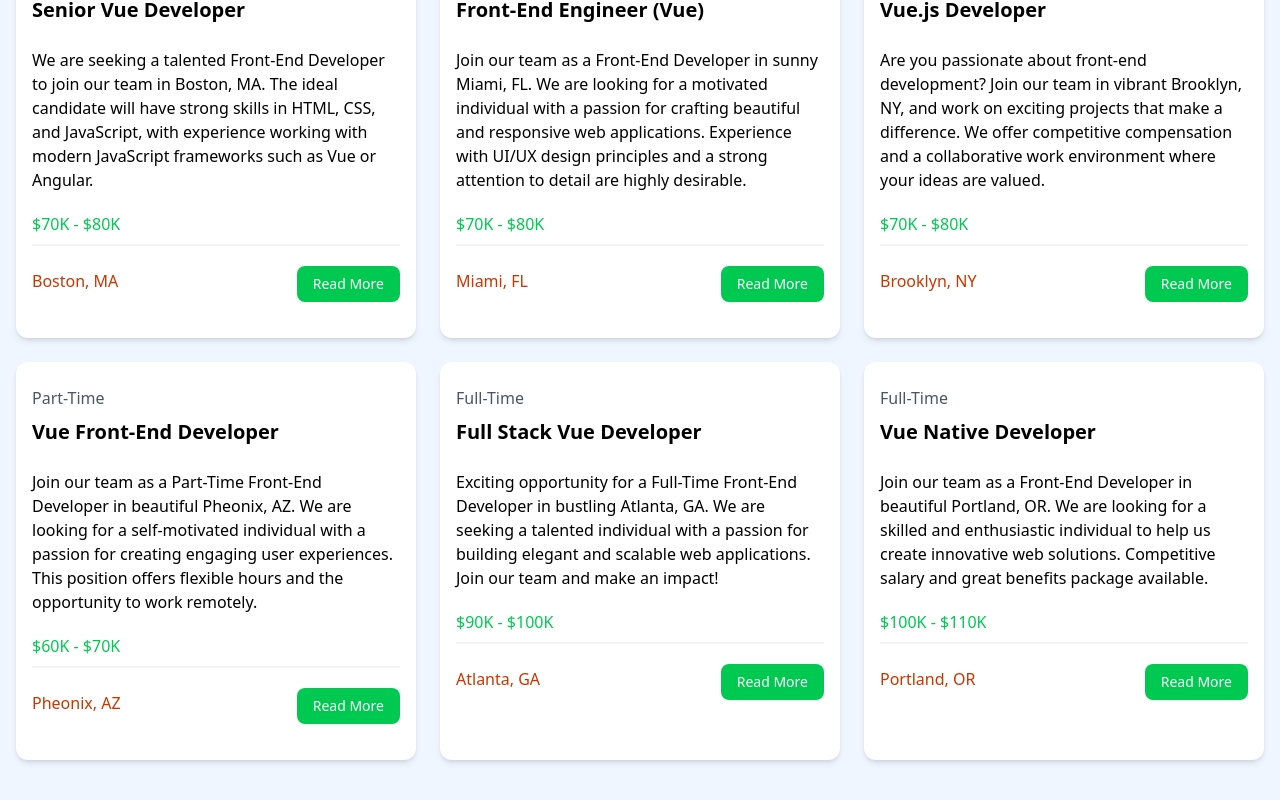
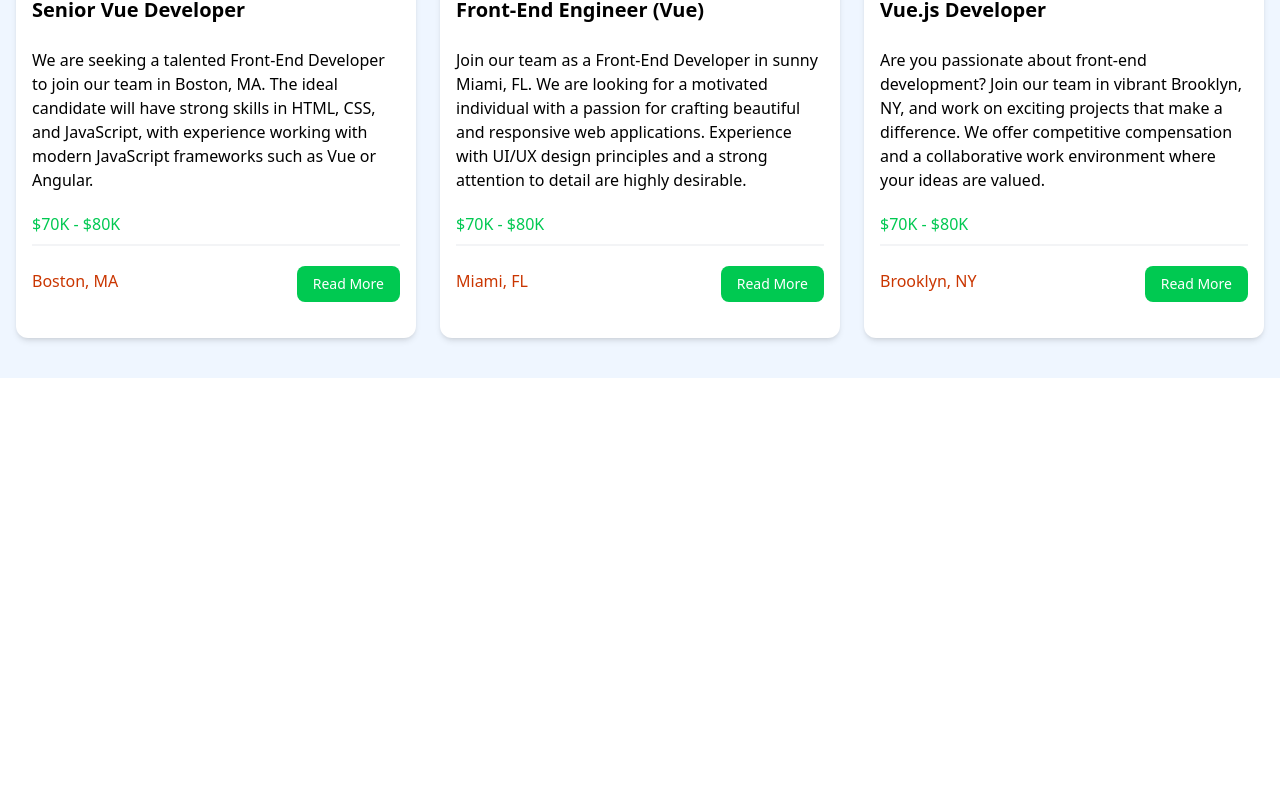
Before and after one commit to ThembaMtshelwane/project2, a Vue app: page / in a window 1280 px wide. Shown: the part 769-1569 px from the top of the page. After the commit the page ends 1147 px from the top, so only its background shows below. Built offline with nearby package versions, Linux system fonts and the light colour scheme.

Commit message:
Add limit prop to JobListings component for controlled job display

```diff
--- a/src/App.vue
+++ b/src/App.vue
@@ -9,5 +9,5 @@ import JobListings from "./components/JobListings.vue";
   <Navbar />
   <Hero />
   <HomeCards />
-  <JobListings />
+  <JobListings :limit="3"/>
 </template>
--- a/src/components/JobListings.vue
+++ b/src/components/JobListings.vue
@@ -1,9 +1,15 @@
 <script setup>
 import jobData from "@/jobs.json";
 import JobListing from "./JobListing.vue";
-import { ref } from "vue";
+import { ref, defineProps } from "vue";
 
 const jobs = ref(jobData);
+
+defineProps({
+  limit: {
+    type: Number,
+  },
+});
 </script>
 
 <template>
@@ -13,7 +19,11 @@ const jobs = ref(jobData);
         BrowseJobs
       </h2>
       <div class="grid grid-cols-1 md:grid-cols-3 gap-6">
-        <JobListing v-for="job in jobs" :key="job.id" :job="job" />
+        <JobListing
+          v-for="job in jobs.slice(0, limit || jobs.length)"
+          :key="job.id"
+          :job="job"
+        />
       </div>
     </div>
   </section>
```
